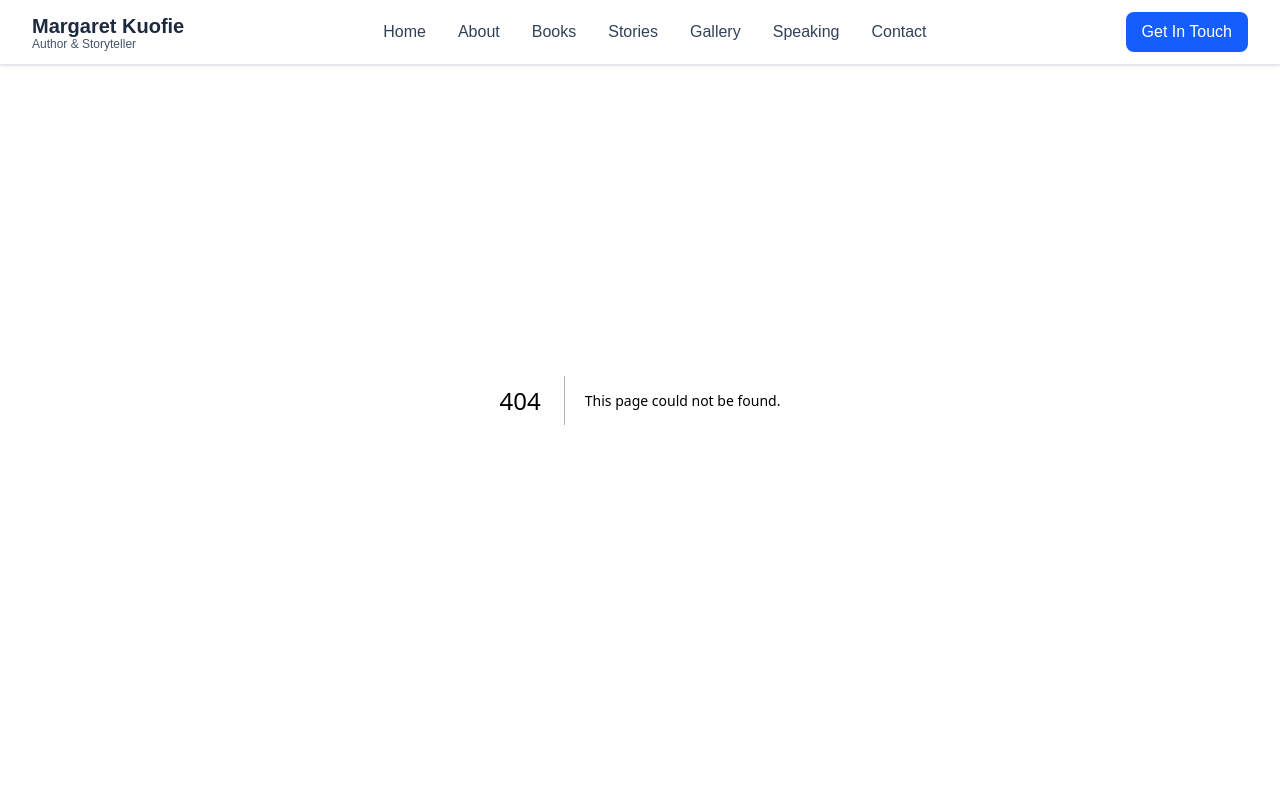
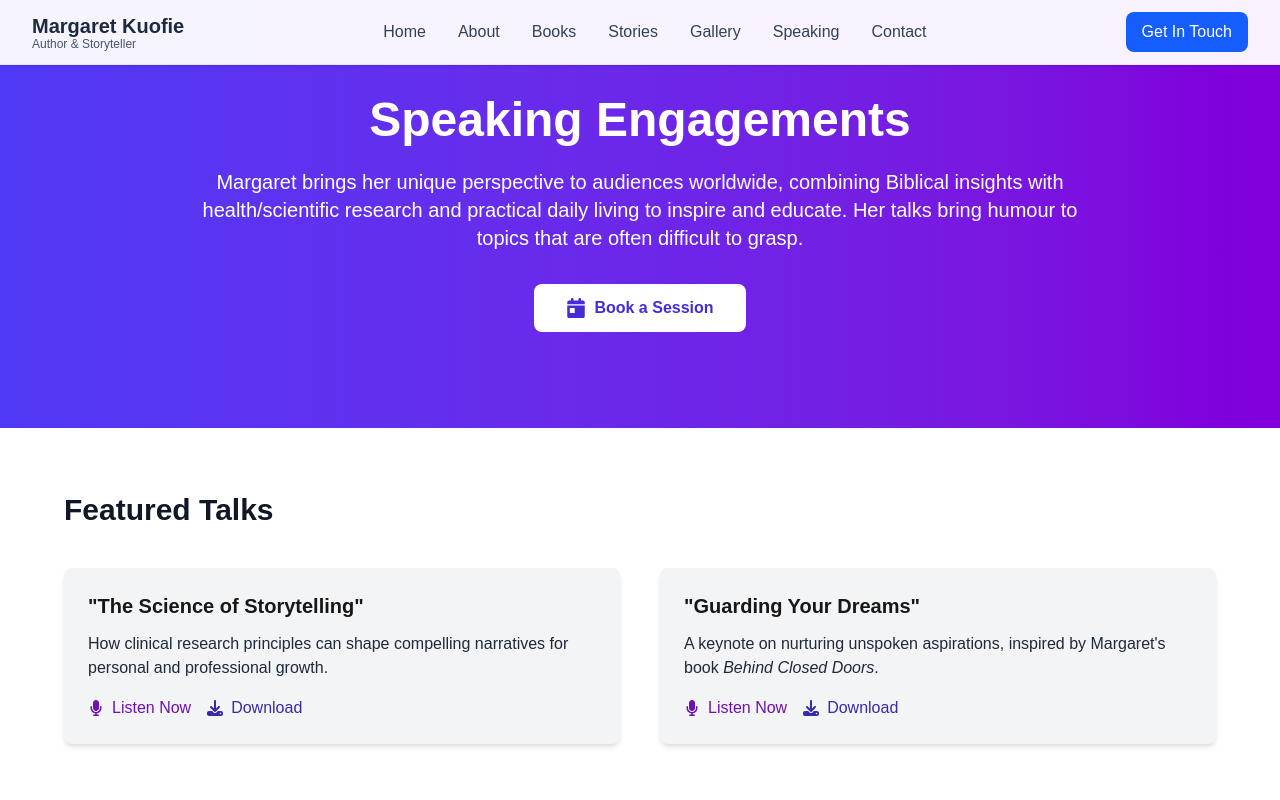
Before and after one commit to C-distin/grandma, a Next.js app: page /speaking in a window 1280 px wide. Before the commit this address had no page. Shown: the top 800 px of the page. Built offline with nearby package versions, Linux system fonts and the light colour scheme.

Commit message:
Feat:
- Add speaking page

Modified:

- books slug page

```diff
--- a/app/books/[slug]/page.tsx
+++ b/app/books/[slug]/page.tsx
@@ -1,13 +1,10 @@
 "use client"
 
-import { zodResolver } from "@hookform/resolvers/zod"
+import { useEffect, useState } from "react"
 import { motion } from "framer-motion"
 import { FaBookOpen } from "react-icons/fa6"
 import Image from "next/image"
 import { notFound } from "next/navigation"
-import { useEffect, useId, useState } from "react"
-import { useForm } from "react-hook-form"
-import { type ContactFormValues, contactSchema } from "./schema"
 
 const books = {
   "to-vow-or-not-to-vow": {
@@ -33,10 +30,6 @@ interface PageProps {
 }
 
 export default function Page({ params }: PageProps) {
-  const nameId = useId()
-  const emailId = useId()
-  const messageId = useId()
-
   const [slug, setSlug] = useState<string | null>(null)
   const [book, setBook] = useState<(typeof books)[keyof typeof books] | null>(null)
 
@@ -61,18 +54,6 @@ export default function Page({ params }: PageProps) {
 
     resolveParams()
   }, [params])
-
-  const {
-    register,
-    handleSubmit,
-    formState: { errors },
-  } = useForm<ContactFormValues>({
-    resolver: zodResolver(contactSchema),
-  })
-
-  const onSubmit = (data: ContactFormValues) => {
-    console.log("Form submitted:", data)
-  }
 
   // Show loading state while resolving params
   if (!slug || !book) {
@@ -128,70 +109,6 @@ export default function Page({ params }: PageProps) {
           </div>
         </div>
       </section>
-
-      {/* Contact Form */}
-      <section className="py-16 px-6 bg-gray-50">
-        <div className="max-w-3xl mx-auto">
-          <h2 className="text-3xl font-bold text-gray-900 mb-8 text-center">Ask a Question</h2>
-          <form
-            onSubmit={handleSubmit(onSubmit)}
-            className="space-y-6"
-          >
-            <div>
-              <label
-                htmlFor={nameId}
-                className="block text-gray-900 mb-2"
-              >
-                Name
-              </label>
-              <input
-                {...register("name")}
-                id={nameId}
-                className="w-full px-4 py-2 border rounded-lg focus:outline-none focus:ring-2 focus:ring-indigo-500"
-              />
-              {errors.name && <p className="text-red-500 text-sm mt-1">{errors.name.message}</p>}
-            </div>
-            <div>
-              <label
-                htmlFor={emailId}
-                className="block text-gray-900 mb-2"
-              >
-                Email
-              </label>
-              <input
-                {...register("email")}
-                id={emailId}
-                type="email"
-                className="w-full px-4 py-2 border rounded-lg focus:outline-none focus:ring-2 focus:ring-indigo-500"
-              />
-              {errors.email && <p className="text-red-500 text-sm mt-1">{errors.email.message}</p>}
-            </div>
-            <div>
-              <label
-                htmlFor={messageId}
-                className="block text-gray-900 mb-2"
-              >
-                Message
-              </label>
-              <textarea
-                {...register("message")}
-                id={messageId}
-                rows={4}
-                className="w-full px-4 py-2 border rounded-lg focus:outline-none focus:ring-2 focus:ring-indigo-500"
-              ></textarea>
-              {errors.message && <p className="text-red-500 text-sm mt-1">{errors.message.message}</p>}
-            </div>
-            <motion.button
-              whileHover={{ scale: 1.02 }}
-              whileTap={{ scale: 0.98 }}
-              type="submit"
-              className="bg-indigo-600 text-white px-6 py-3 rounded-lg font-semibold"
-            >
-              Send Message
-            </motion.button>
-          </form>
-        </div>
-      </section>
     </div>
   )
 }
--- a/app/books/[slug]/schema.ts
+++ /dev/null
@@ -1,9 +0,0 @@
-import { z } from "zod"
-
-export const contactSchema = z.object({
-  name: z.string().min(2, "Name must be at least 2 characters"),
-  email: z.string().email("Invalid email address"),
-  message: z.string().min(10, "Message must be at least 10 characters"),
-})
-
-export type ContactFormValues = z.infer<typeof contactSchema>
--- a/app/books/books.tsx
+++ b/app/books/books.tsx
@@ -56,8 +56,6 @@ export function BooksPage() {
                   alt={book.title}
                   width={32}
                   height={48}
-                  layout="responsive"
-                  quality={100}
                   className="w-32 h-48 object-cover rounded-md"
                 />
                 <div>
--- /dev/null
+++ b/app/speaking/page.tsx
@@ -0,0 +1,11 @@
+import type { Metadata } from "next"
+import { SpeakingPage } from "./speak"
+
+export const metadata: Metadata = {
+  title: "Speaking - Margaret Kuofie",
+  description: "Speaking engagements by Margaret Kuofie - Author & Storyteller",
+}
+
+export default function Page() {
+  return <SpeakingPage />
+}
--- /dev/null
+++ b/app/speaking/schema.ts
@@ -0,0 +1,9 @@
+import { z } from "zod"
+
+export const bookingSchema = z.object({
+  name: z.string().min(2, "Name must be at least 2 characters"),
+  email: z.string().email("Invalid email address"),
+  eventDetails: z.string().min(20, "Please provide more details about the event"),
+})
+
+export type BookingFormValues = z.infer<typeof bookingSchema>
--- /dev/null
+++ b/app/speaking/speak.tsx
@@ -0,0 +1,137 @@
+"use client"
+
+import { FaCalendarDay, FaDownload, FaMicrophone } from "react-icons/fa6"
+import { motion } from "motion/react"
+import Link from "next/link"
+
+export function SpeakingPage() {
+  return (
+    <div className="min-h-screen bg-gray-50">
+      {/* Hero Section */}
+      <motion.section
+        className="bg-gradient-to-r from-indigo-600 to-purple-700 text-white py-24 px-6"
+        initial={{ opacity: 0 }}
+        animate={{ opacity: 1 }}
+        transition={{ duration: 0.8 }}
+      >
+        <div className="max-w-4xl mx-auto text-center">
+          <h1 className="text-4xl md:text-5xl font-bold mb-6">Speaking Engagements</h1>
+          <p className="text-xl mb-8">
+            Margaret brings her unique perspective to audiences worldwide, combining Biblical insights with
+            health/scientific research and practical daily living to inspire and educate. Her talks bring humour to
+            topics that are often difficult to grasp.
+          </p>
+          <Link href="/contact">
+            <motion.button
+              whileHover={{ scale: 1.05 }}
+              whileTap={{ scale: 0.95 }}
+              className="bg-white text-indigo-700 px-8 py-3 rounded-lg font-semibold flex items-center gap-2 mx-auto"
+            >
+              <FaCalendarDay size={20} />
+              <span>Book a Session</span>
+            </motion.button>
+          </Link>
+        </div>
+      </motion.section>
+
+      {/* Featured Talks Section */}
+      <section className="py-16 px-6 bg-white">
+        <div className="max-w-6xl mx-auto">
+          <h2 className="text-3xl font-bold text-gray-900 mb-10">Featured Talks</h2>
+          <div className="grid grid-cols-1 md:grid-cols-2 gap-10">
+            {/* Talk 1 */}
+            <motion.div
+              className="bg-gray-100 p-6 rounded-lg shadow-md"
+              initial={{ y: 50, opacity: 0 }}
+              animate={{ y: 0, opacity: 1 }}
+              transition={{ delay: 0.2 }}
+            >
+              <h3 className="text-xl font-semibold mb-3">"The Science of Storytelling"</h3>
+              <p className="text-gray-800 mb-4">
+                How clinical research principles can shape compelling narratives for personal and professional growth.
+              </p>
+              <div className="flex items-center gap-4">
+                <a
+                  href="/talks/science-of-storytelling.mp3"
+                  className="text-purple-800 hover:underline flex items-center gap-2"
+                >
+                  <FaMicrophone size={16} />
+                  <span>Listen Now</span>
+                </a>
+                <a
+                  href="/talks/science-of-storytelling.mp3"
+                  download
+                  className="text-indigo-800 hover:underline flex items-center gap-2"
+                >
+                  <FaDownload size={16} />
+                  <span>Download</span>
+                </a>
+              </div>
+            </motion.div>
+
+            {/* Talk 2 */}
+            <motion.div
+              className="bg-gray-100 p-6 rounded-lg shadow-md"
+              initial={{ y: 50, opacity: 0 }}
+              animate={{ y: 0, opacity: 1 }}
+              transition={{ delay: 0.4 }}
+            >
+              <h3 className="text-xl font-semibold mb-3">"Guarding Your Dreams"</h3>
+              <p className="text-gray-800 mb-4">
+                A keynote on nurturing unspoken aspirations, inspired by Margaret's book <em>Behind Closed Doors</em>.
+              </p>
+              <div className="flex items-center gap-4">
+                <a
+                  href="/talks/guarding-dreams.mp3"
+                  className="text-purple-800 hover:underline flex items-center gap-2"
+                >
+                  <FaMicrophone size={16} />
+                  <span>Listen Now</span>
+                </a>
+                <a
+                  href="/talks/guarding-dreams.mp3"
+                  download
+                  className="text-indigo-800 hover:underline flex items-center gap-2"
+                >
+                  <FaDownload size={16} />
+                  <span>Download</span>
+                </a>
+              </div>
+            </motion.div>
+          </div>
+        </div>
+      </section>
+
+      {/* Testimonials Section */}
+      <section className="py-16 px-6 bg-white">
+        <div className="max-w-4xl mx-auto">
+          <h2 className="text-3xl font-bold text-gray-900 mb-8 text-center">What Audiences Say</h2>
+          <div className="grid grid-cols-1 md:grid-cols-2 gap-8">
+            {/*<motion.div
+              initial={{ y: 30, opacity: 0 }}
+              animate={{ y: 0, opacity: 1 }}
+              transition={{ delay: 0.2 }}
+              className="bg-gray-100 p-6 rounded-lg"
+            >
+              <p className="italic text-gray-800 mb-4">
+                "Margaret’s blend of scientific insight and storytelling transformed our event!"
+              </p>
+              <p className="font-semibold text-gray-900">— Event Organizer, Toronto</p>
+            </motion.div>
+            <motion.div
+              initial={{ y: 30, opacity: 0 }}
+              animate={{ y: 0, opacity: 1 }}
+              transition={{ delay: 0.4 }}
+              className="bg-gray-100 p-6 rounded-lg"
+            >
+              <p className="italic text-gray-800 mb-4">
+                "Her AI-generated audio samples brought her books to life in a way we never expected."
+              </p>
+              <p className="font-semibold text-gray-900">— Publisher, New York</p>
+            </motion.div> */}
+          </div>
+        </div>
+      </section>
+    </div>
+  )
+}
```
